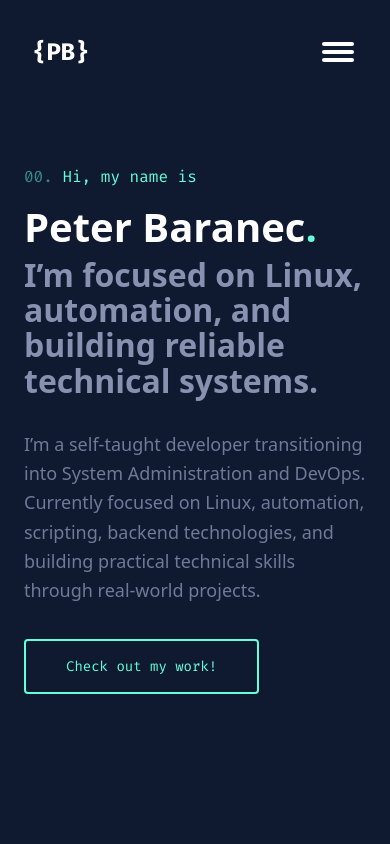
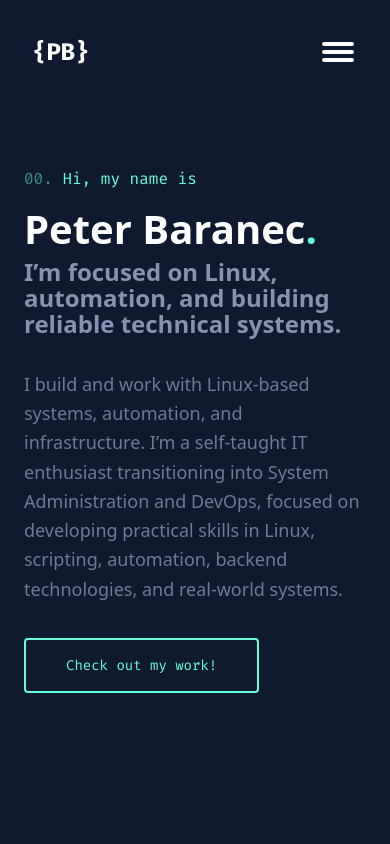
Before and after one commit to baranecp/my-portfolio, a Next.js app: page / in a window 390 px wide. Shown: the top 844 px of the page. Built offline with nearby package versions, Linux system fonts and the light colour scheme.

Commit message:
refactor: update HeroContent text for clarity and relevance

```diff
--- a/src/app/components/hero/HeroContent.tsx
+++ b/src/app/components/hero/HeroContent.tsx
@@ -20,15 +20,15 @@ export default function HeroContent() {
 
       <h2
         data-animate
-        className='text-[clamp(2rem,7vw,4rem)] font-bold leading-[1.1] text-[#8892b0]'>
+        className='text-[clamp(1.5rem,6vw,3rem)] font-bold leading-[1.1] text-[#8892b0]'>
         I’m focused on Linux, automation, and building reliable technical systems.
       </h2>
 
       <p
         data-animate
         className='max-w-xl text-[#8892b0]/80 mt-8 text-lg md:text-xl leading-relaxed'>
-        I’m a self-taught developer transitioning into System Administration and DevOps.
-        Currently focused on Linux, automation, scripting, backend technologies, and building practical technical skills through real-world projects.
+        I build and work with Linux-based systems, automation, and infrastructure.
+        I’m a self-taught IT enthusiast transitioning into System Administration and DevOps, focused on developing practical skills in Linux, scripting, automation, backend technologies, and real-world systems.
       </p>
 
       <div data-animate className='mt-12 flex flex-wrap gap-4'>
```
